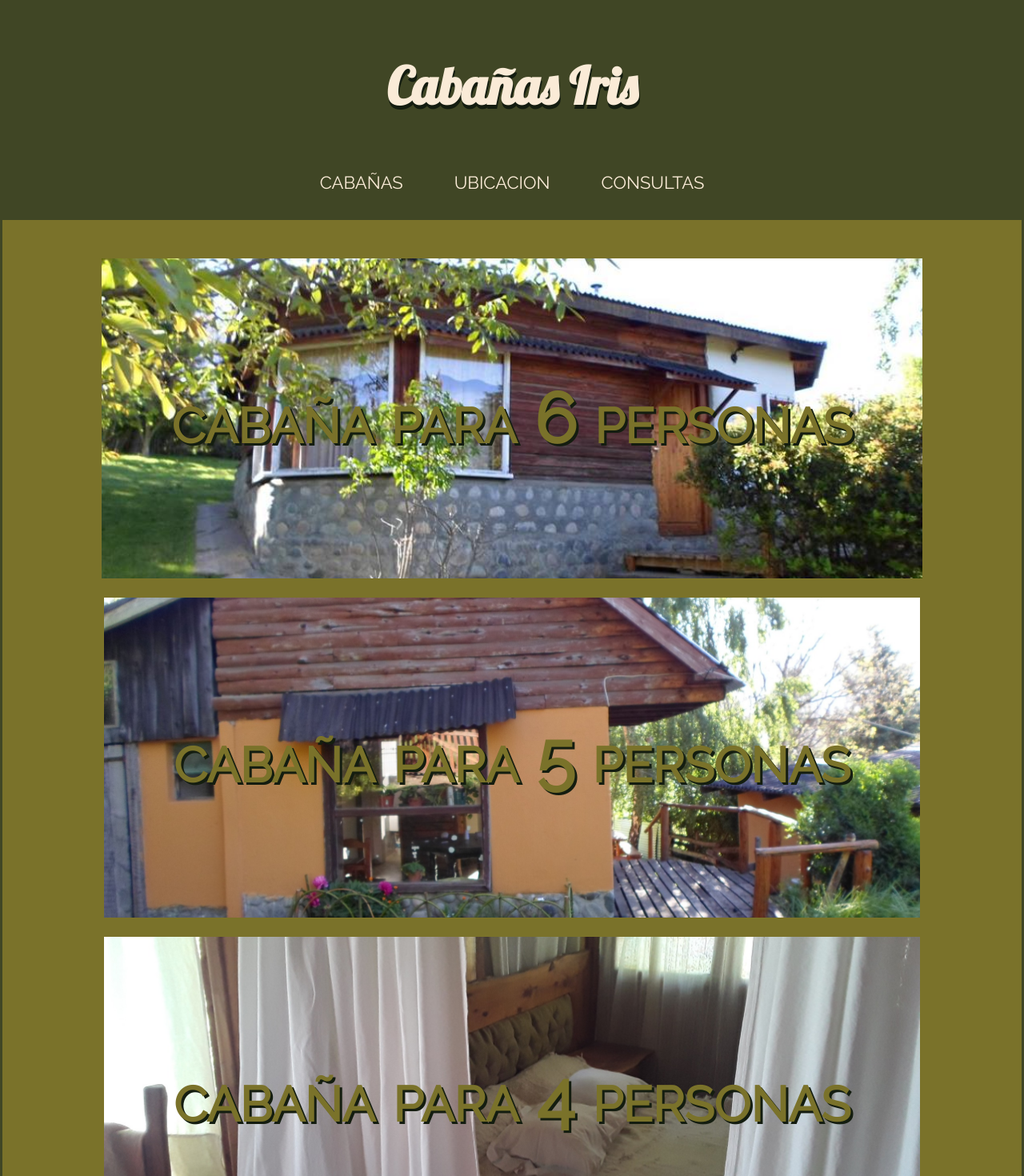
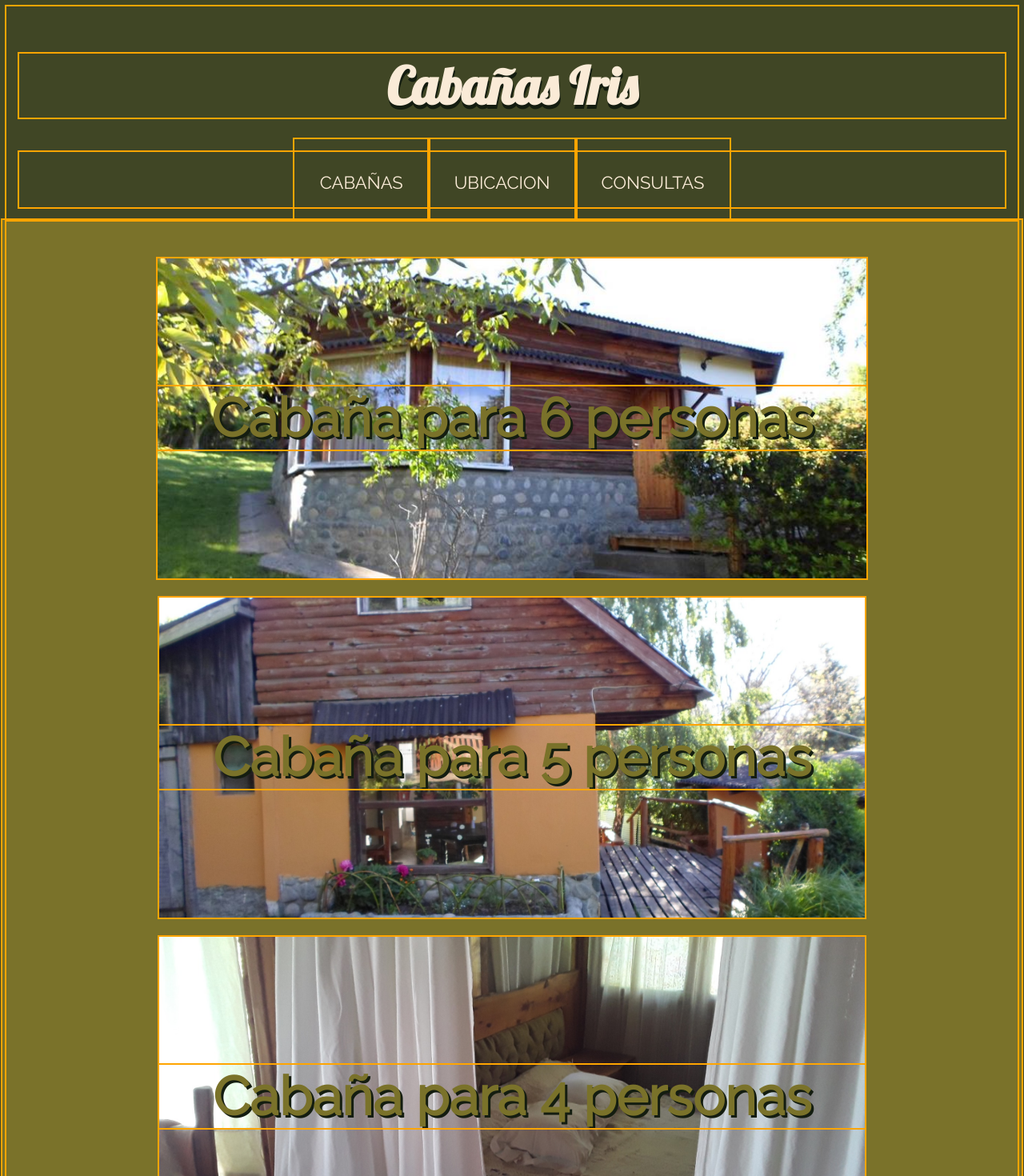
Before and after one commit to er1927/react-cabanas-app, a React (Create React App) app: page / in a window 1280 px wide. Shown: the top 1470 px of the page at 80% size. Built offline with nearby package versions, Linux system fonts and the light colour scheme.

Commit message:
Fixed overflowing text from img

```diff
--- a/src/Cabins.js
+++ b/src/Cabins.js
@@ -4,13 +4,13 @@ export default function Cabins() {
     return(
         <div class="main" id="cabins">
         <div class="six">
-          <a href=""><h2>Cabaña para 6 personas</h2></a>
+          <h2>Cabaña para 6 personas</h2>
         </div>
         <div class="five">
-          <a href=""><h2>Cabaña para 5 personas</h2></a>
+          <h2>Cabaña para 5 personas</h2>
         </div>
         <div class="four">
-          <a href=""><h2>Cabaña para 4 personas</h2></a>
+          <h2>Cabaña para 4 personas</h2>
         </div>
       </div>
     )
--- a/src/style.css
+++ b/src/style.css
@@ -1,3 +1,7 @@
+* {
+  outline: 2px solid orange;
+}
+
   body {
     background-color:#404625;
     color: antiquewhite;
@@ -40,7 +44,9 @@
   .main {
     background-color:#7a722a;
     display: flex;
-    flex-flow: column wrap;
+    flex-direction: column;
+    /* justify-content: center;
+    align-items: center; */
     font-size: 3em;
     gap:.5em;
     padding:1em;
```
